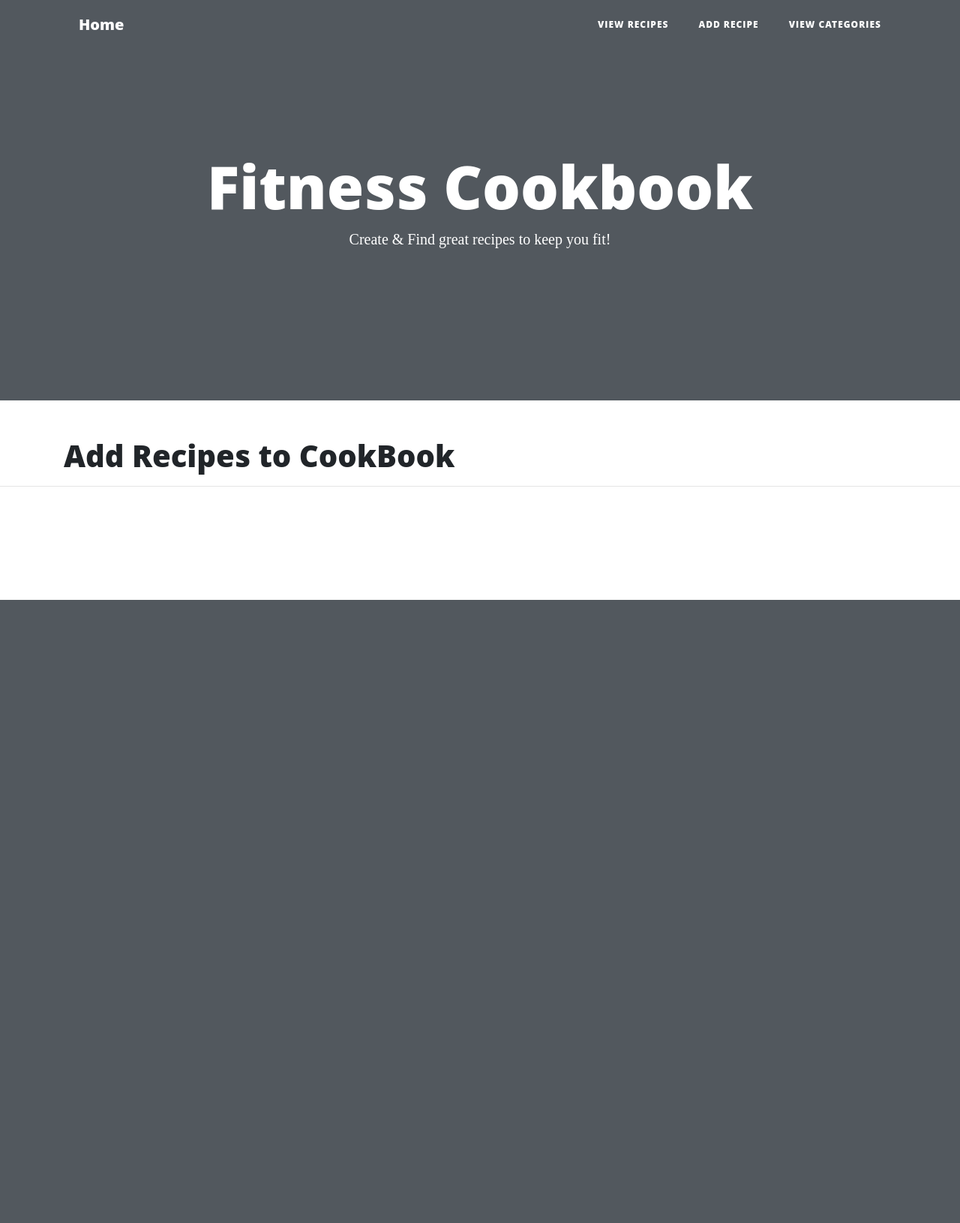
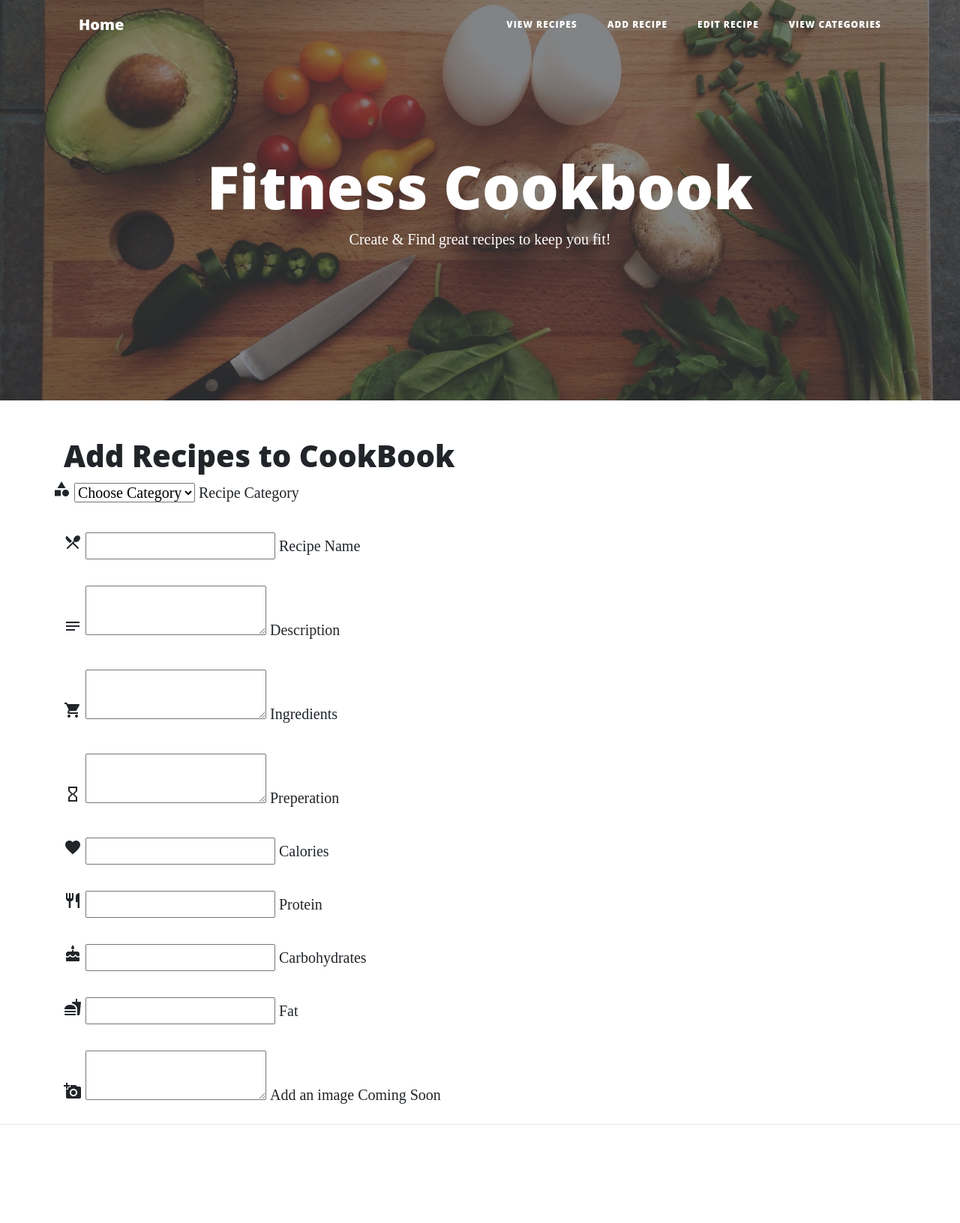
Before and after one commit to OZZlE/Milestone-3-Cookbook, a Flask app: page /add_recipes in a window 1280 px wide. Shown: the whole page at 75% size. Before the commit the page ends 800 px from the top, so only its background shows below. Run offline with Flask 2, Linux system fonts and the light colour scheme; data that the repository does not hold is empty; some libraries are stand-ins or nearby versions.

Commit message:
added editrecipe and addrecipe as well as insert recipe to app.py

```diff
--- a/app.py
+++ b/app.py
@@ -22,12 +22,43 @@ def get_recipes():
 
 @app.route('/add_recipes')
 def add_recipes():
-    return render_template("addrecipes.html")
+    return render_template("addrecipes.html", categories=mongo.db.categories.find())
 
 
 @app.route('/get_categories')
 def get_categories():
-    return render_template("categories.html")
+    return render_template("categories.html", categories=mongo.db.categories.find())
+
+
+@app.route('/insert_recipe', methods=['POST'])
+def insert_recipe():
+    recipes =  mongo.db.recipes
+    recipes.insert_one(request.form.to_dict())
+    return redirect(url_for('get_recipes'))
+
+
+@app.route('/edit_recipes')
+# add <task_id> after /edit_recipes after assinging recipe_id
+def edit_recipes(recipes_id):
+    return render_template("edit_recipes.html")
+    # the_recipe =  mongo.db.recipes.find_one({"_id": ObjectId(recipes_id)})
+    # all_categories =  mongo.db.categories.find()
+    # return render_template('editrecipe.html', recipe=the_recipe,
+    #                       categories=all_categories)
+
+
+@app.route('/update_recipe/<recipes_id>', methods=["POST"])
+def update_recipe(recipes_id):
+    recipes = mongo.db.recipes
+    recipes.update( {'_id': ObjectId(recipes_id)},
+    {
+        'recipe_name':request.form.get('recipe_name'),
+        'category_name':request.form.get('category_name'),
+        'recipe_description': request.form.get('recipe_description')
+        # 'due_date': request.form.get('due_date'),
+        # 'is_urgent':request.form.get('is_urgent')
+    })
+# return redirect(url_for('get_recipes'))
 
 if __name__ == '__main__':
     app.run(host=os.environ.get('IP'),
--- a/templates/addrecipes.html
+++ b/templates/addrecipes.html
@@ -1,4 +1,98 @@
 {% extends 'base.html' %}
 {% block content %}
    <h1>Add Recipes to CookBook</h1>
+   <div class="row">
+    <form action="" method="POST" class="col s12">
+        <div class="row">
+            <div class="row">
+                <div class="input-field col s12">
+                    <i class="material-icons prefix">category</i>
+                    <select id="category" name="category_name">
+                  <option value="" disabled selected>Choose Category</option>
+                  {% for cat in categories %}
+                      <option value="{{cat.category_name}}">{{cat.category_name}}</option>
+                  {% endfor %}
+                </select>
+                    <label>Recipe Category</label>
+                </div>
+            </div>
+        </div>
+                <br>
+
+        <div class="row">
+           <div class="input-field col s12">
+                <i class="material-icons prefix">local_dining</i>
+                <input id="task_name" name="task_name" type="text">
+                <label for="icon_prefix">Recipe Name</label>
+            </div>
+        </div>
+        <br>
+        <div class="row">
+            <div class="input-field col s12">
+                <i class="material-icons prefix">notes</i>
+                <textarea name="task_description" id="task_description" class="materialize-textarea"></textarea>
+                <label for="icon_telephone">Description</label>
+            </div>
+        </div>
+                <br>
+
+      <div class="row">
+            <div class="input-field col s12">
+                <i class="material-icons prefix">local_grocery_store</i>
+                <textarea name="task_description" id="task_description" class="materialize-textarea"></textarea>
+                <label for="icon_telephone">Ingredients</label>
+            </div>
+        </div>
+                <br>
+
+        <div class="row">
+            <div class="input-field col s12">
+                <i class="material-icons prefix">hourglass_empty</i>
+                <textarea name="task_description" id="task_description" class="materialize-textarea"></textarea>
+                <label for="icon_telephone">Preperation</label>
+            </div>
+        </div>
+                <br>
+        <div class="row">
+            <div class="input-field col s12">
+                <i class="material-icons prefix">favorite</i>
+                <input id="task_name" name="task_name" type="text">
+                <label for="icon_telephone">Calories</label>
+            </div>
+        </div>
+        <br>
+         <div class="row">
+            <div class="input-field col s12">
+                <i class="material-icons prefix">restaurant</i>
+                <input id="task_name" name="task_name" type="text">
+                <label for="icon_telephone">Protein</label>
+            </div>
+        </div>
+        <br>
+         <div class="row">
+            <div class="input-field col s12">
+                <i class="material-icons prefix">cake</i>
+                <input id="task_name" name="task_name" type="text">
+                <label for="icon_telephone">Carbohydrates</label>
+            </div>
+        </div>
+        <br>
+         <div class="row">
+            <div class="input-field col s12">
+                <i class="material-icons prefix">fastfood</i>
+                <input id="task_name" name="task_name" type="text">
+                <label for="icon_telephone">Fat</label>
+            </div>
+        </div>
+        <br>
+         <div class="row">
+            <div class="input-field col s12">
+                <i class="material-icons prefix">add_a_photo</i>
+                <textarea name="task_description" id="task_description" class="materialize-textarea"></textarea>
+                <label for="icon_telephone">Add an image Coming Soon</label>
+            </div>
+        </div>
+    </form>
+</div>
+
 {% endblock %}
--- a/templates/base.html
+++ b/templates/base.html
@@ -25,6 +25,9 @@
                     <li class="nav-item">
                         <a class="nav-link" href="{{ url_for('add_recipes') }}">Add Recipe</a>
                     </li>
+                      <li class="nav-item">
+                        <a class="nav-link" href="{{ url_for('edit_recipes') }}">Edit Recipe</a>
+                    </li>
                     <li class="nav-item">
                         <a class="nav-link" href="{{ url_for('get_categories') }}">View Categories</a>
                     </li>
@@ -34,7 +37,7 @@
 </nav>
 
      <!-- Page Header -->
-    <header class="masthead" style="background-image: ../static/img/fresh-food-bg.jpg'">
+    <header class="masthead" style="background-image:url(../static/img/fresh-food-bg.jpg) ">
         <div class="overlay"></div>
         <div class="container">
             <div class="row">
--- a/templates/categories.html
+++ b/templates/categories.html
@@ -1,10 +1,4 @@
 {% extends 'base.html' %}
 {% block content %}
-    <h1>View Recipe Categories</h1>
 
-    {% for category_name in categories %}
-       <h1> {{categories.category_name}}</h1>
-       <!--image goes here-->
-
-    {% endfor %}
 {% endblock %}
```
Also changed, not shown: README.md, templates/editrecipe.html (added).
